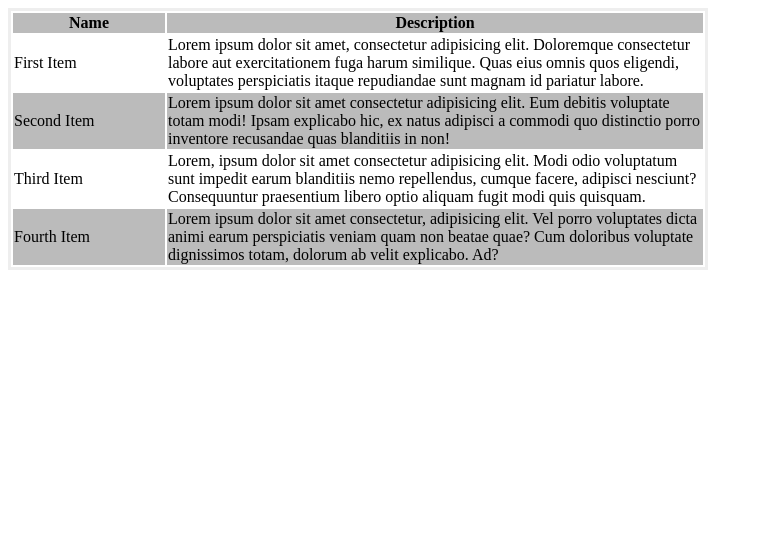
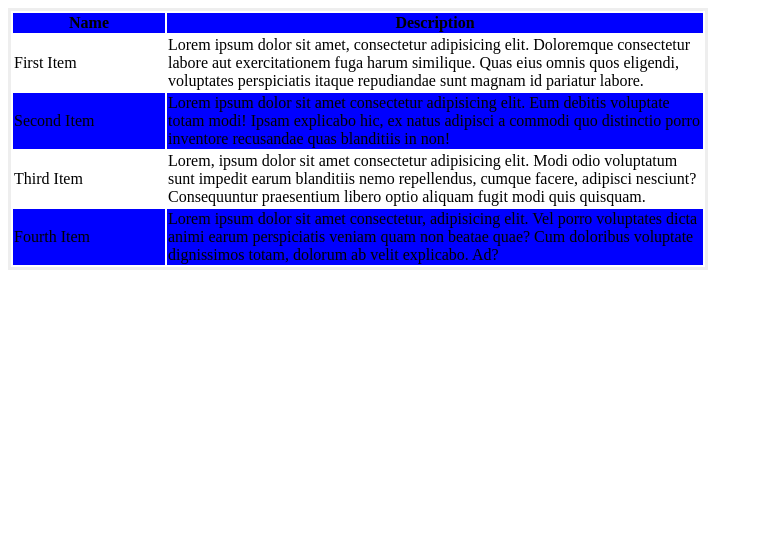
Before and after one commit to edwardtanguay/sasswebpack2, a website built with webpack: page src/html/about.html in a window 1280 px wide. Shown: the part 246-800 px from the top of the page, without its empty margins (0-763 px from the left). Built offline with nearby package versions, Linux system fonts and the light colour scheme.

Commit message:
Add @import for SASS

```diff
--- /dev/null
+++ b/src/sass/_variables.scss
@@ -0,0 +1,10 @@
+$myfont: Georgia 1.2em;
+$table_head_col: blue;
+$table_row_col: $table_head_col;
+$table_bor_col: #eee;
+$container_width: 700px;
+$first_col_width: 150px;
+
+$mainFontColor: navy;
+$fontSizeRegular: 1.3em;
+$fontSizeSmall: $fontSizeRegular * 0.6;
--- a/src/sass/styles.scss
+++ b/src/sass/styles.scss
@@ -1,13 +1,4 @@
-$myfont: Georgia 1.2em;
-$table_head_col: #bbb;
-$table_row_col: $table_head_col;
-$table_bor_col: #eee;
-$container_width: 700px;
-$first_col_width: 150px;
-
-$mainFontColor: navy;
-$fontSizeRegular: 1.3em;
-$fontSizeSmall: $fontSizeRegular * 0.6;
+@import "variables";
 
 div.container {
 	font: $myfont;
```
